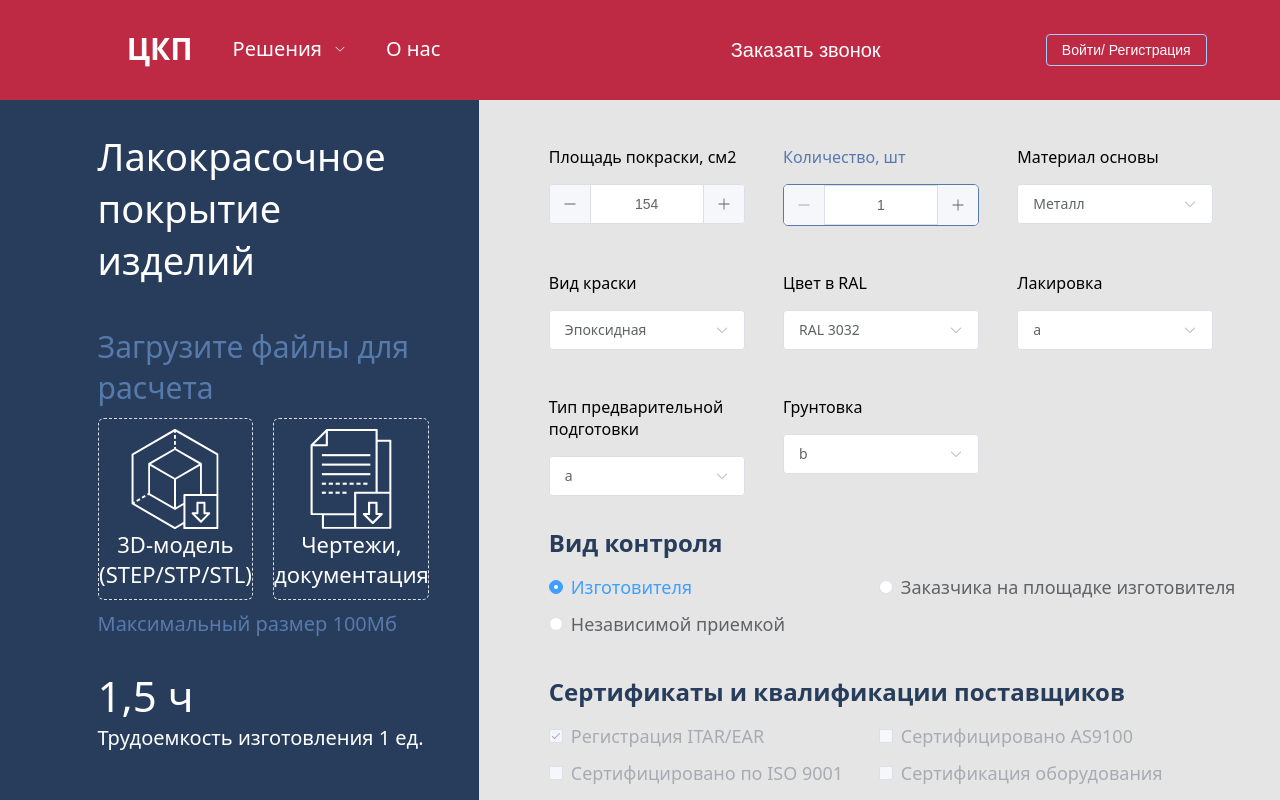
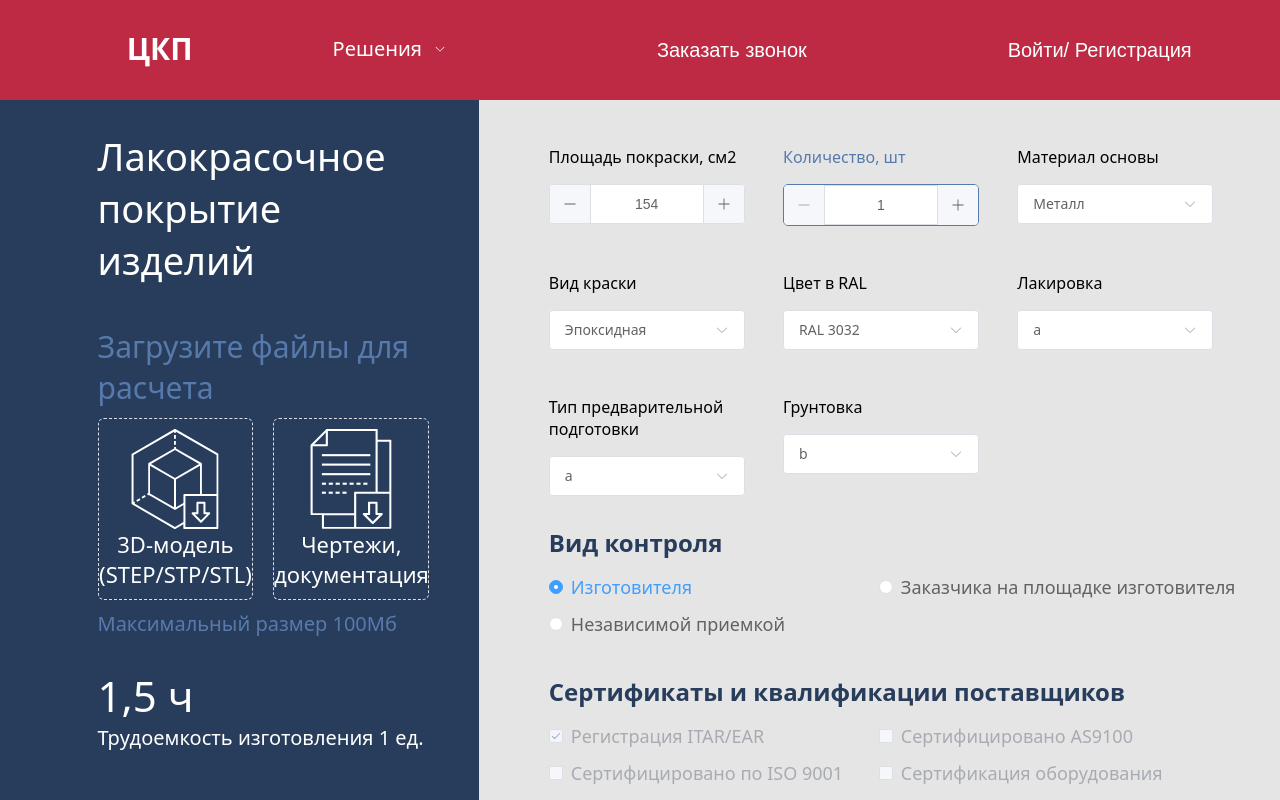
Before and after one commit to js-owl/maas-front, a Vue app: page /paint in a window 1280 px wide. Shown: the top 800 px of the page. Built offline with nearby package versions, Linux system fonts and the light colour scheme.

Commit message:
Update 19.09

```diff
--- a/src/components/UpperMenu.vue
+++ b/src/components/UpperMenu.vue
@@ -146,7 +146,7 @@ function scrollToAbout() {
                 <el-menu-item index="1-2-3">Контактная сварка</el-menu-item>
               </el-sub-menu>
             </el-sub-menu>
-            <el-menu-item index="/#about" @click="scrollToAbout">
+            <el-menu-item v-show="false" index="/#about" @click="scrollToAbout">
               О нас
             </el-menu-item>
 
@@ -190,7 +190,12 @@ function scrollToAbout() {
           <el-button
             type="primary"
             plain
-            style="background-color: var(--upper-menu-bg); color: white"
+            style="
+              background-color: var(--upper-menu-bg);
+              color: white;
+              border: none;
+              font-size: 20px;
+            "
             @click="isLoginVisible = true"
           >
             Войти/ Регистрация
@@ -207,7 +212,12 @@ function scrollToAbout() {
           <el-button
             type="primary"
             plain
-            style="background-color: var(--upper-menu-bg); color: white"
+            style="
+              background-color: var(--upper-menu-bg);
+              color: white;
+              border: none;
+              font-size: 20px;
+            "
             @click="onLogout"
           >
             Выйти
@@ -223,7 +233,7 @@ function scrollToAbout() {
 <style scoped>
 .el-menu.el-menu--horizontal {
   border-bottom: none;
-  margin-right: 100px;
+  /* margin-right: 100px; */
 }
 .el-menu-item {
   font-size: 20px;
@@ -244,6 +254,7 @@ function scrollToAbout() {
   color: white !important;
   text-decoration: none;
   font-weight: 700;
+  margin-right: 100px !important;
 }
 .first-element.is-active {
   color: white !important;
--- a/src/pages/CalculateMachiningPage.vue
+++ b/src/pages/CalculateMachiningPage.vue
@@ -466,7 +466,7 @@ async function getOrder(id: number) {
 .price-row {
   display: flex;
   justify-content: space-between;
-  color: white;
+  color: var(--left-section-color);
   padding: 14px 0;
   border-bottom: 1px solid #577aad;
 }
@@ -474,7 +474,7 @@ async function getOrder(id: number) {
 .price-row-last {
   display: flex;
   justify-content: space-between;
-  color: white;
+  color: var(--left-section-color);
   padding: 14px 0;
 }
 
@@ -499,7 +499,8 @@ async function getOrder(id: number) {
 .upload-title {
   padding-bottom: 10px;
   font-size: 30px;
-  color: #577aad;
+  color: var(--left-section-color);
+  /* color: #577aad; */
 }
 
 .upload-info {
--- a/src/pages/CalculateMillingPage.vue
+++ b/src/pages/CalculateMillingPage.vue
@@ -474,7 +474,7 @@ async function getOrder(id: number) {
 .price-row {
   display: flex;
   justify-content: space-between;
-  color: white;
+  color: var(--left-section-color);
   padding: 14px 0;
   border-bottom: 1px solid #577aad;
 }
@@ -482,7 +482,7 @@ async function getOrder(id: number) {
 .price-row-last {
   display: flex;
   justify-content: space-between;
-  color: white;
+  color: var(--left-section-color);
   padding: 14px 0;
 }
 
@@ -507,7 +507,8 @@ async function getOrder(id: number) {
 .upload-title {
   padding-bottom: 10px;
   font-size: 30px;
-  color: #577aad;
+  color: var(--left-section-color);
+  /* color: #577aad; */
 }
 
 .upload-info {
```
